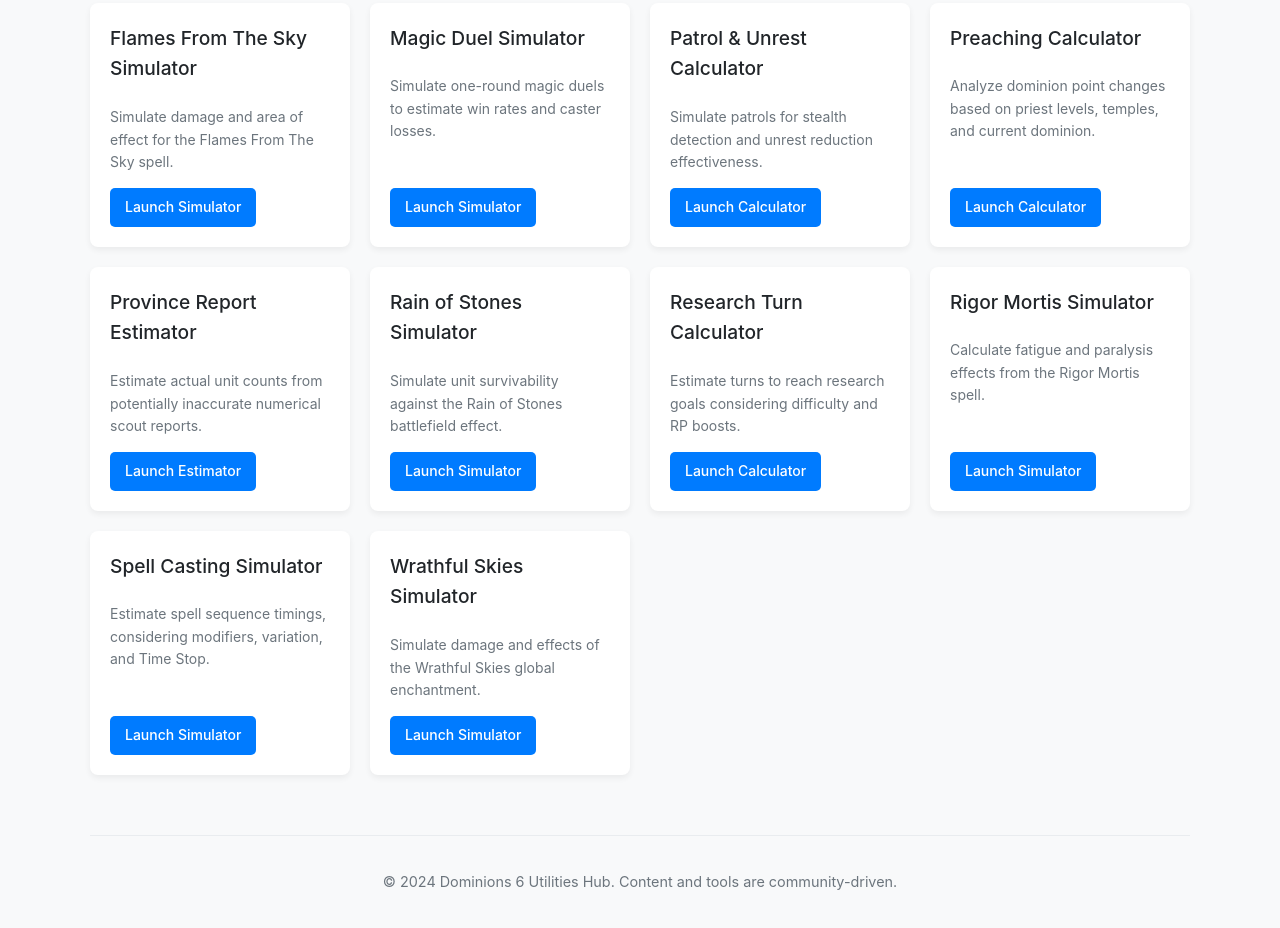
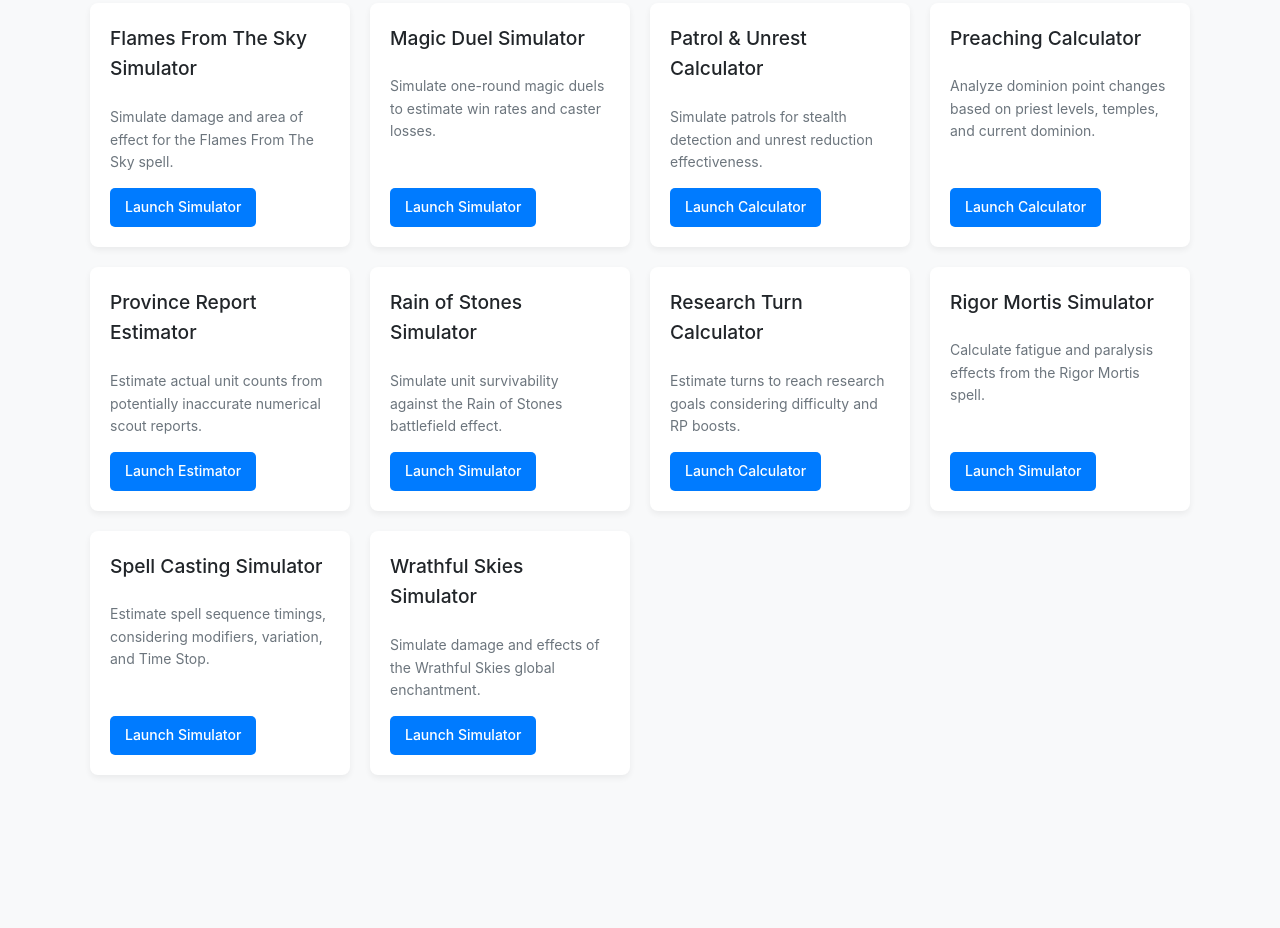
Before and after one commit to devnada0/dominions-utilities, a plain HTML site: page index.html in a window 1280 px wide. Shown: the part 456-1384 px from the top of the page. After the commit the page ends 1271 px from the top, so only its background shows below. Drawn offline with Linux system fonts and the light colour scheme.

Commit message:
Update index.html
Got rid of the footer

```diff
--- a/index.html
+++ b/index.html
@@ -206,10 +206,6 @@
       </li>
     </ul>
 
-    <footer>
-        <p>© 2024 Dominions 6 Utilities Hub. Content and tools are community-driven.</p>
-    </footer>
-
   </div> <!-- End page-container -->
 </body>
 </html>
```
